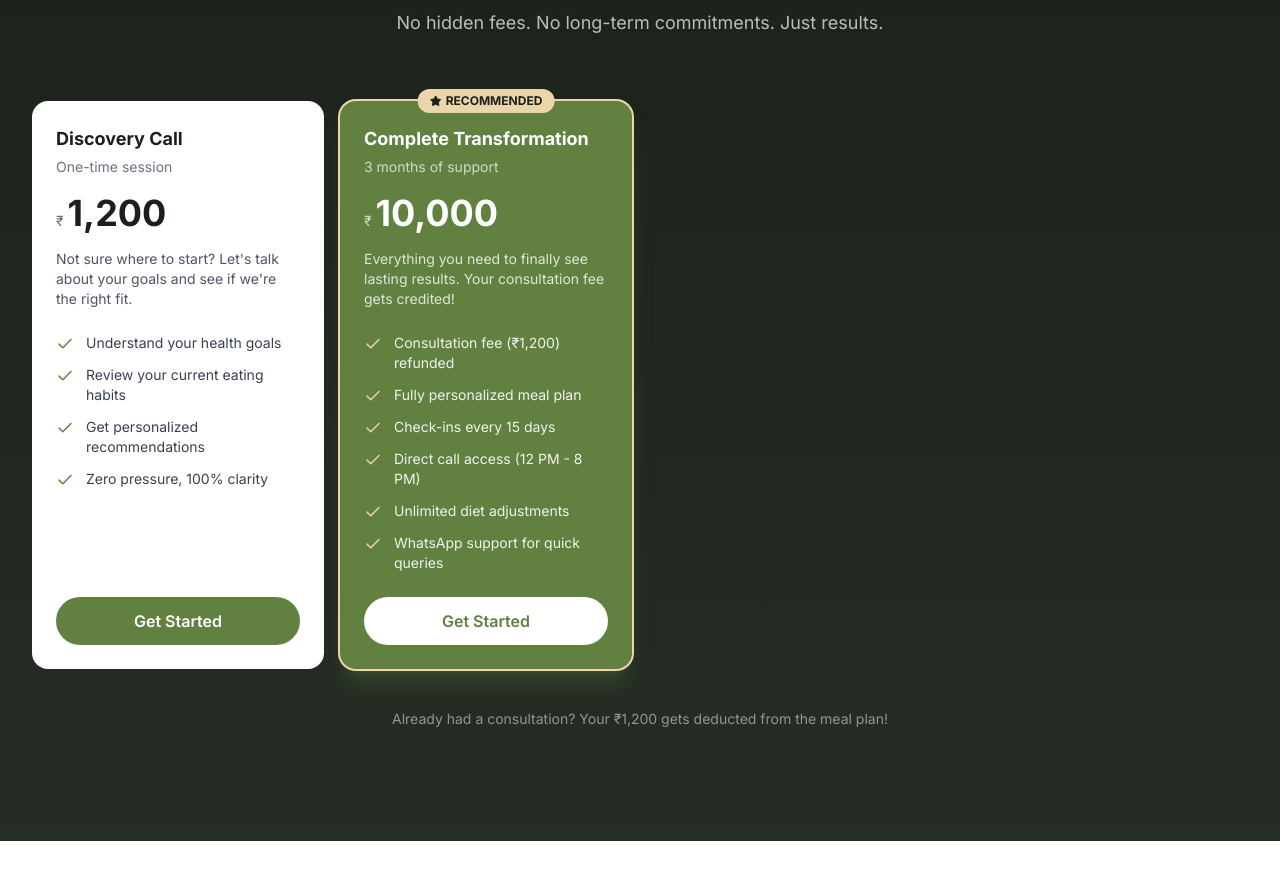
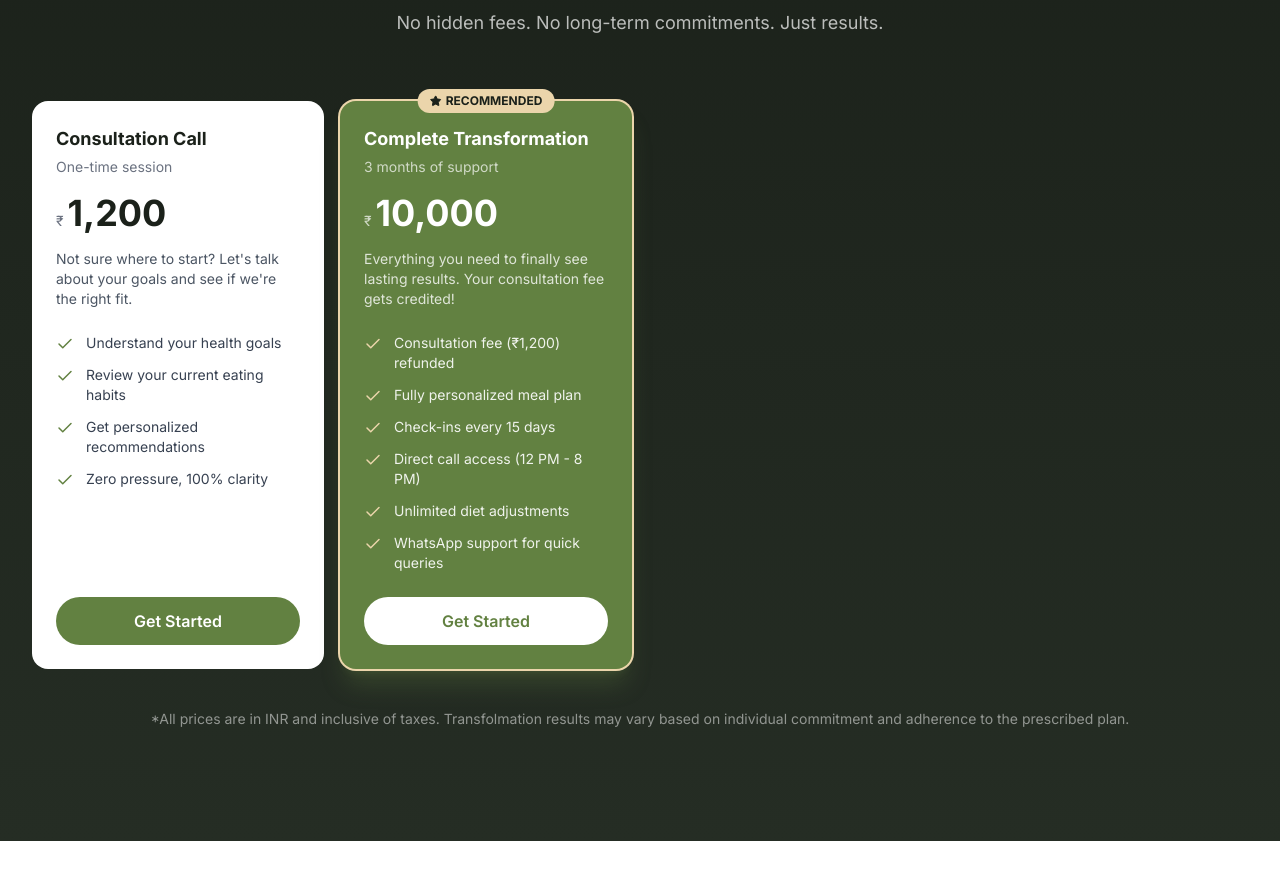
Before and after one commit to ojusharma/ritu-sharma-portfolio, a React (Vite) app: page / in a window 1280 px wide. Shown: the part 2009-2888 px from the top of the page. Built offline with nearby package versions, Linux system fonts and the light colour scheme.

Commit message:
Update service names and pricing note for clarity and consistency

```diff
--- a/src/constants/fees.ts
+++ b/src/constants/fees.ts
@@ -14,7 +14,7 @@ export const FEES_CONTENT = {
   services: [
     {
       id: 1,
-      name: "Discovery Call",
+      name: "Consultation Call",
       price: "1,200",
       duration: "One-time session",
       description: "Not sure where to start? Let's talk about your goals and see if we're the right fit.",
@@ -45,5 +45,5 @@ export const FEES_CONTENT = {
   ],
 
   // Note displayed below pricing
-  note: "Already had a consultation? Your ₹1,200 gets deducted from the meal plan!",
+  note: "*All prices are in INR and inclusive of taxes. Transfolmation results may vary based on individual commitment and adherence to the prescribed plan.",
 };
```
